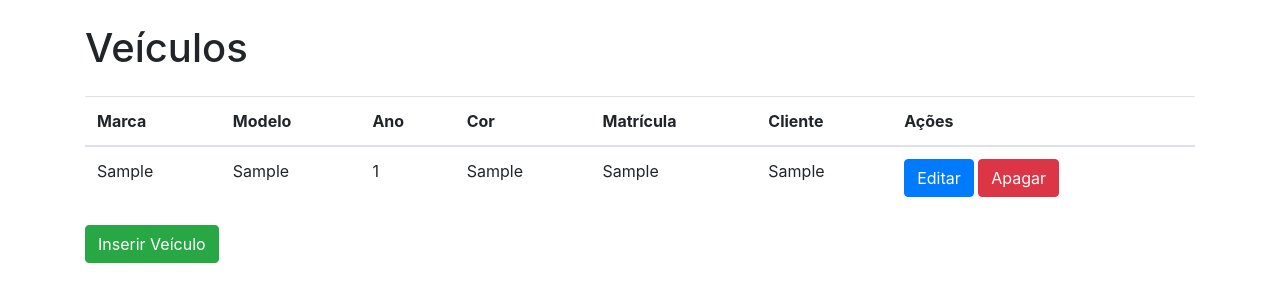
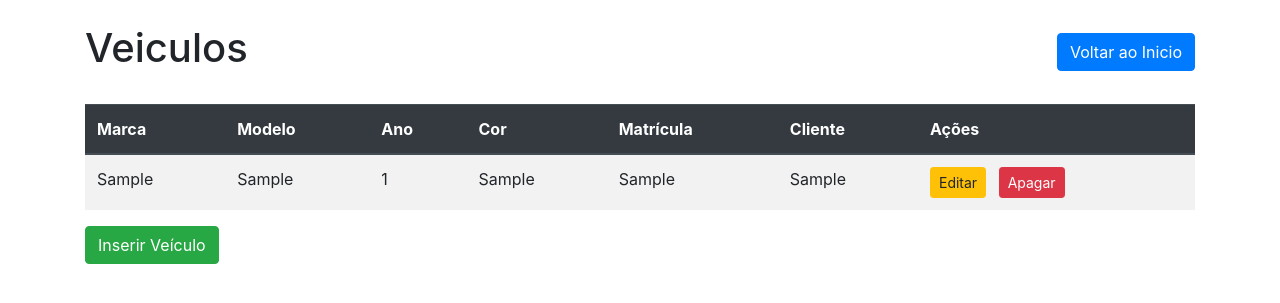
Before and after one commit to tjjsousa/bd2EpocaEspecial, a Django app: template myproject/myapp/templates/myapp/veiculos.html in a window 1280 px wide. Shown: the top 303 px of the page. Run offline with Django 4.2, Linux system fonts and the light colour scheme; the template is opened without the code that fills it: values that come from a table or form of the project are taken from there, others are empty; tables that the repository leaves empty hold one stand-in row (values such as "Sample post"); some libraries are stand-ins or nearby versions.

Commit message:
atualização do template dos veiculos

```diff
--- a/myproject/myapp/templates/myapp/veiculos.html
+++ b/myproject/myapp/templates/myapp/veiculos.html
@@ -6,9 +6,12 @@
 </head>
 <body>
     <div class="container">
-        <h1 class="mt-4">Veículos</h1>
-        <table class="table mt-4">
-            <thead>
+        <div class="d-flex justify-content-between align-items-center my-4">
+            <h1>Veiculos</h1>
+            <a href="/myapp/" class="btn btn-primary">Voltar ao Inicio</a>
+        </div>
+        <table class="table table-striped">
+            <thead class="thead-dark">
                 <tr>
                     <th>Marca</th>
                     <th>Modelo</th>
@@ -29,8 +32,8 @@
                         <td>{{ veiculo.matricula }}</td>
                         <td>{{veiculo.cliente}}</td>
                         <td>
-                            <a href="{% url 'veiculos_edit_view' veiculo.id %}" class="btn btn-primary">Editar</a>
-                            <a href="{% url 'veiculos_delete_view' veiculo.id %}" class="btn btn-danger">Apagar</a>
+                            <a href="{% url 'veiculos_edit_view' veiculo.id %}" class="btn btn-warning btn-sm mr-2">Editar</a>
+                            <a href="{% url 'veiculos_delete_view' veiculo.id %}" class="btn btn-danger btn-sm">Apagar</a>
                         </td>
                     </tr>
                 {% endfor %}
```
